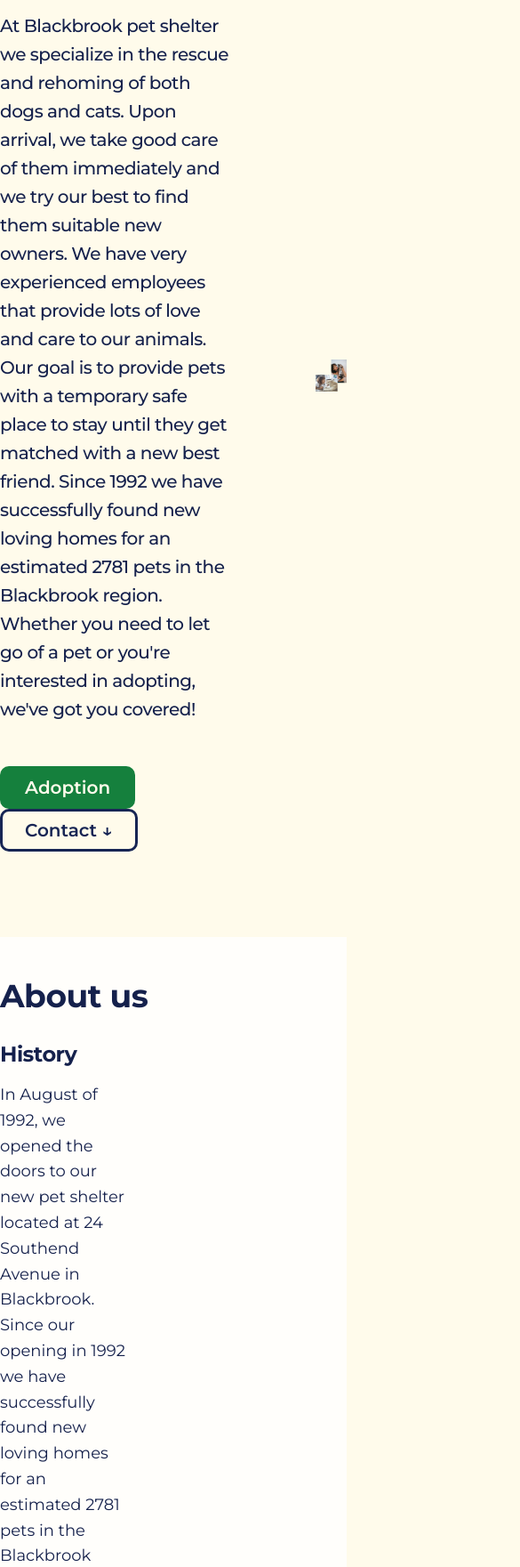
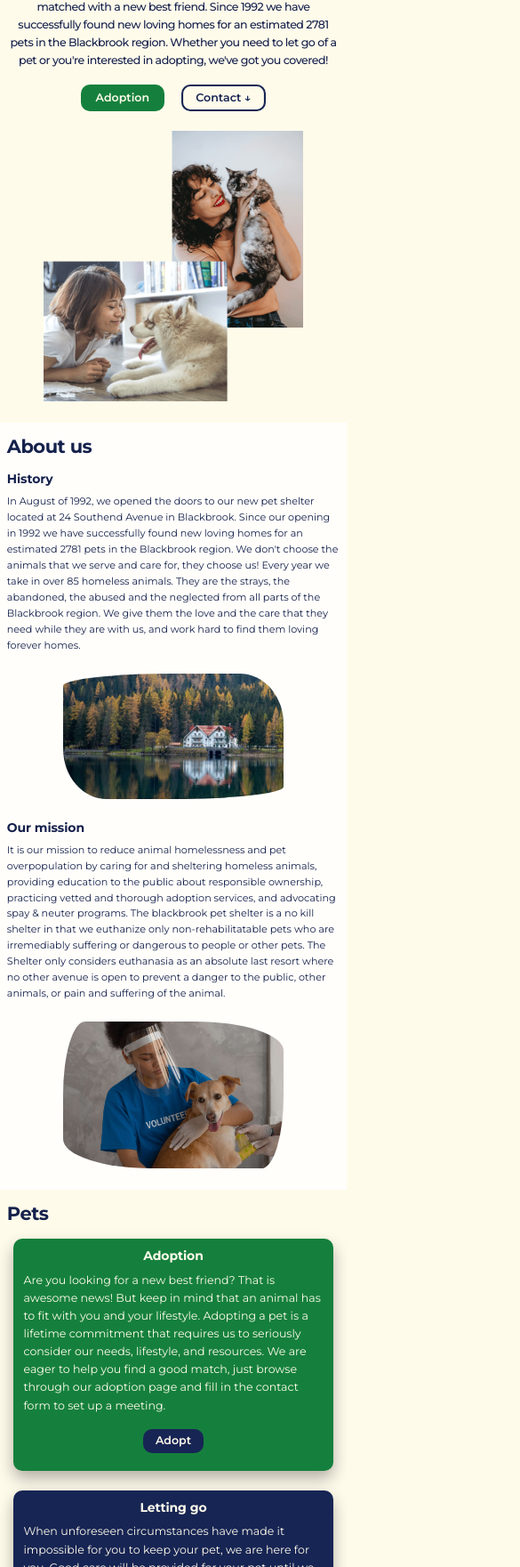
Before and after one commit to Larkinz/pet-shelter-revamped, a plain HTML site: page home_rev.html in a window 390 px wide. Shown: the part 239-2000 px from the top of the page at 89% size, 585 px wide, since content can reach past the window. Drawn offline with Linux system fonts and the light colour scheme.

Commit message:
style: added media queries for home page

```diff
--- a/public/css/style.css
+++ b/public/css/style.css
@@ -225,6 +225,7 @@
   font-weight: 600;
   padding: 1.2rem 2.4rem;
   border-radius: 10px;
+  margin-top: auto;
   margin-bottom: 1.2rem;
   transition: all 0.3s;
 }
@@ -588,3 +589,351 @@ footer {
 .footer-socials i:hover {
   color: rgba(44, 221, 109, 0.8);
 }
+
+/* ----- MEDIA QUERIES ----- */
+/* NOTE: 1 rem = 1 em = 16px */
+/* ---
+1360px (Smaller desktops)
+(84em * 16px = 1360px)
+--- */
+@media (max-width: 85em) {
+  .header-container,
+  .section-hero,
+  .section-about,
+  .section-pets,
+  .section-why,
+  .section-contact,
+  .section-let-go,
+  .adoption-info-container,
+  .main-container-pet-gallery,
+  .main-container-dog-gallery,
+  .main-container-cat-gallery,
+  .footer-container {
+    padding-left: 2%;
+    padding-right: 2%;
+  }
+}
+
+/* ---
+1200px (Landscape tablets)
+(75em * 16px = 1200px)
+--- */
+@media (max-width: 75em) {
+  html {
+    font-size: 56.25%;
+  }
+
+  .section-hero,
+  .section-about,
+  .section-pets,
+  .section-why,
+  .section-contact {
+    padding: 3.2rem 2% 6.4rem 2%;
+  }
+
+  .heading-primary {
+    font-size: 3.6rem;
+    margin-bottom: 2.4rem;
+  }
+
+  .hero-description {
+    font-size: 1.8rem;
+    margin-bottom: 3.2rem;
+  }
+
+  .hero-text-box .btn:link,
+  .hero-text-box .btn:visited {
+    font-size: 1.8rem;
+    padding: 1.2rem 2.4rem;
+  }
+
+  .hero,
+  .history-container,
+  .mission-container,
+  .pets-container,
+  .let-go-container {
+    column-gap: 4.8rem;
+    row-gap: 6.4rem;
+  }
+
+  .heading-secondary {
+    font-size: 3rem;
+  }
+
+  .heading-tertiary {
+    font-size: 2rem;
+  }
+
+  .history-text p,
+  .mission-text p {
+    font-size: 1.6rem;
+  }
+
+  .adopt-pets,
+  .let-go-pets {
+    max-width: 84%;
+  }
+}
+
+/* ---
+960px (Portrait tablets)
+(60em * 16px = 960px)
+--- */
+@media (max-width: 60em) {
+  /* ---
+  (1 REM = 10px)
+  8px / 16 = 50%
+  --- */
+  html {
+    font-size: 50%;
+  }
+
+  .adopt-pets,
+  .let-go-pets {
+    max-width: 96%;
+  }
+
+  .why-adopt-video-container {
+    width: 74%;
+  }
+}
+
+/* ---
+768px (Small tablets)
+(48em * 16px = 768px)
+--- */
+@media (max-width: 48em) {
+  .header {
+    justify-content: center;
+  }
+
+  .main-nav {
+    display: none;
+  }
+
+  .hero {
+    grid-template-columns: 1fr;
+    justify-content: center;
+  }
+
+  .hero-img {
+    width: 66%;
+  }
+
+  .hero-text-box,
+  .hero-img-box {
+    text-align: center;
+  }
+
+  .history-container,
+  .mission-container {
+    display: grid;
+    grid-template-columns: 1fr;
+  }
+
+  .history-img-box {
+    width: 100%;
+    text-align: center;
+  }
+
+  .history-img {
+    width: 66%;
+  }
+
+  .mission-img-box {
+    width: 100%;
+    text-align: center;
+  }
+
+  .mission-img {
+    width: 66%;
+  }
+
+  .mission-text {
+    grid-row: 1;
+  }
+
+  .pets-container {
+    display: grid;
+    grid-template-columns: 1fr;
+  }
+
+  .adopt-pets,
+  .let-go-pets {
+    border-radius: 10px;
+  }
+
+  .heading-tertiary {
+    letter-spacing: -0.1px;
+  }
+
+  .why-adopt-video-container {
+    width: 90%;
+    height: 36rem;
+  }
+}
+
+/* ---
+624px (Smallest tablets)
+(39em * 16px = 624px)
+--- */
+@media (max-width: 39em) {
+  /* ---
+  (1 REM = 10px)
+  7px / 16 = 43,75%
+  --- */
+  html {
+    font-size: 43.75%;
+  }
+
+  .hero,
+  .history-container,
+  .mission-container,
+  .pets-container,
+  .let-go-container {
+    column-gap: 3.2rem;
+    row-gap: 4.8rem;
+  }
+
+  .hero-description {
+    margin-bottom: 2.4rem;
+  }
+
+  .section-hero,
+  .section-about,
+  .section-pets,
+  .section-why,
+  .section-contact {
+    padding: 3.2rem 2% 4.8rem 2%;
+  }
+
+  .adopt-pets,
+  .let-go-pets {
+    padding: 2.8rem;
+  }
+
+  .why-adopt-video-container {
+    width: 96%;
+  }
+
+  .section-contact {
+    padding-left: 4%;
+    padding-right: 4%;
+  }
+
+  .contact-form-container h3 {
+    text-align: center;
+  }
+
+  .contact-form-container {
+    padding: 3.2rem 3.2rem;
+  }
+
+  .cta-form input,
+  .cta-form select,
+  .cta-form textarea {
+    font-size: 1.4rem;
+  }
+}
+
+/* ---
+448px (Mobile phones)
+(28em * 16px = 448px)
+--- */
+@media (max-width: 28em) {
+  .hero-img {
+    width: 78%;
+  }
+
+  .section-hero,
+  .section-about,
+  .section-pets,
+  .section-why {
+    padding: 2.4rem 2% 3.2rem 2%;
+  }
+
+  .hero,
+  .history-container,
+  .mission-container,
+  .pets-container,
+  .let-go-container {
+    row-gap: 3.2rem;
+  }
+
+  .heading-secondary {
+    margin-bottom: 2.4rem;
+  }
+
+  .heading-tertiary {
+    margin-bottom: 1.2rem;
+  }
+
+  .adopt-pets,
+  .let-go-pets {
+    padding: 1.6rem;
+  }
+
+  .section-pets .btn:link,
+  .section-pets .btn:visited {
+    font-size: 1.8rem;
+    padding: 1rem 2rem;
+  }
+
+  .why-adopt-video-container {
+    height: 28rem;
+  }
+
+  .cta-form input,
+  .cta-form select,
+  .cta-form textarea {
+    font-size: 1.2rem;
+  }
+
+  .submit-btn {
+    font-size: 1.8rem;
+    padding: 1rem 2rem;
+  }
+
+  .footer-container {
+    flex-direction: column;
+    text-align: center;
+    gap: 3.2rem;
+    padding: 3.2rem 0 9.6rem 0;
+  }
+
+  .footer-heading {
+    font-size: 2.4rem;
+    margin-bottom: 0.8rem;
+  }
+
+  .footer-address {
+    font-size: 2rem;
+  }
+
+  .footer-nav a {
+    font-size: 2rem;
+  }
+
+  .footer-social-links {
+    margin-top: 1.6rem;
+    gap: 3.6rem;
+  }
+
+  .footer-socials i {
+    font-size: 4.2rem;
+  }
+}
+
+/* ---
+336px (Small mobile phones)
+(21em * 16px = 336px)
+--- */
+@media (max-width: 21em) {
+  /* ---
+  (1 REM = 10px)
+  6px / 16 = 37,5%
+  --- */
+  html {
+    font-size: 37.5%;
+  }
+}
```
